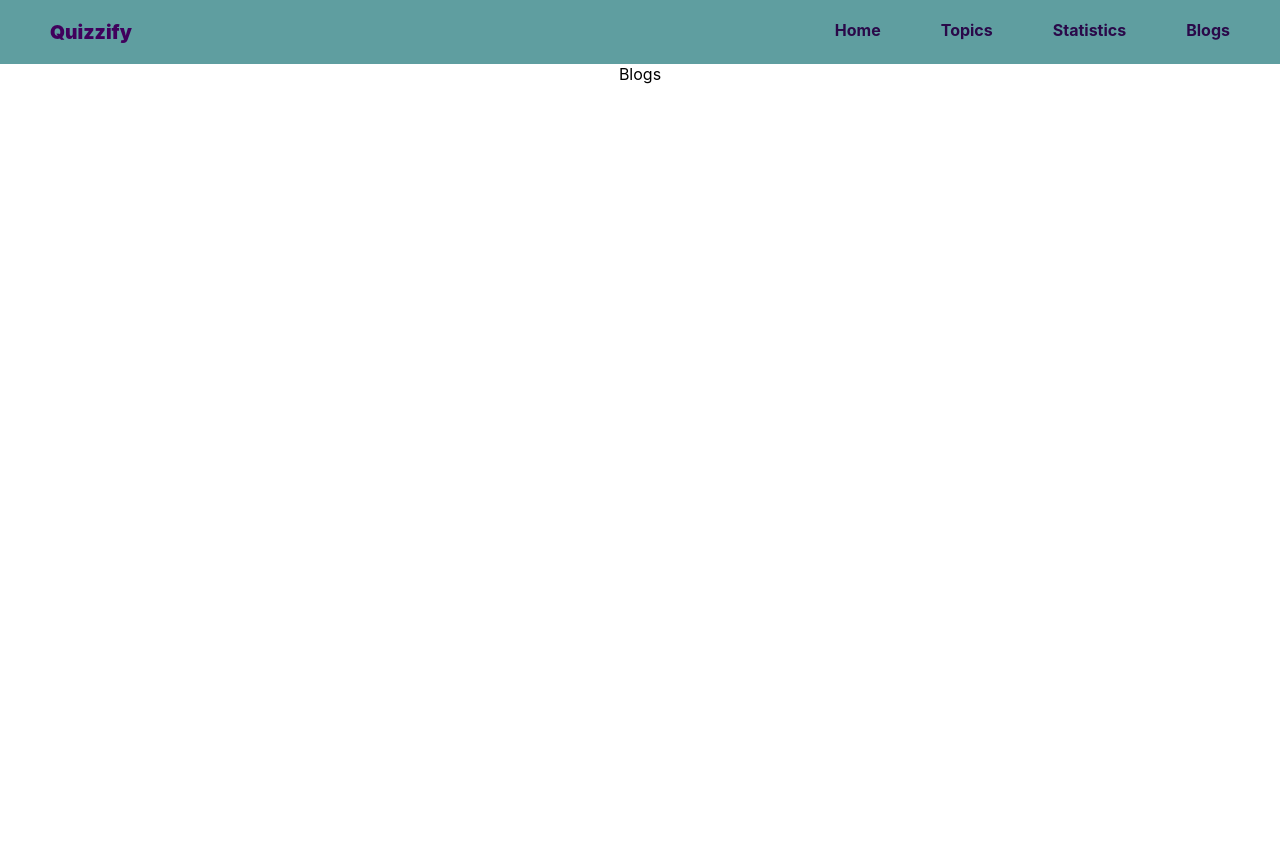
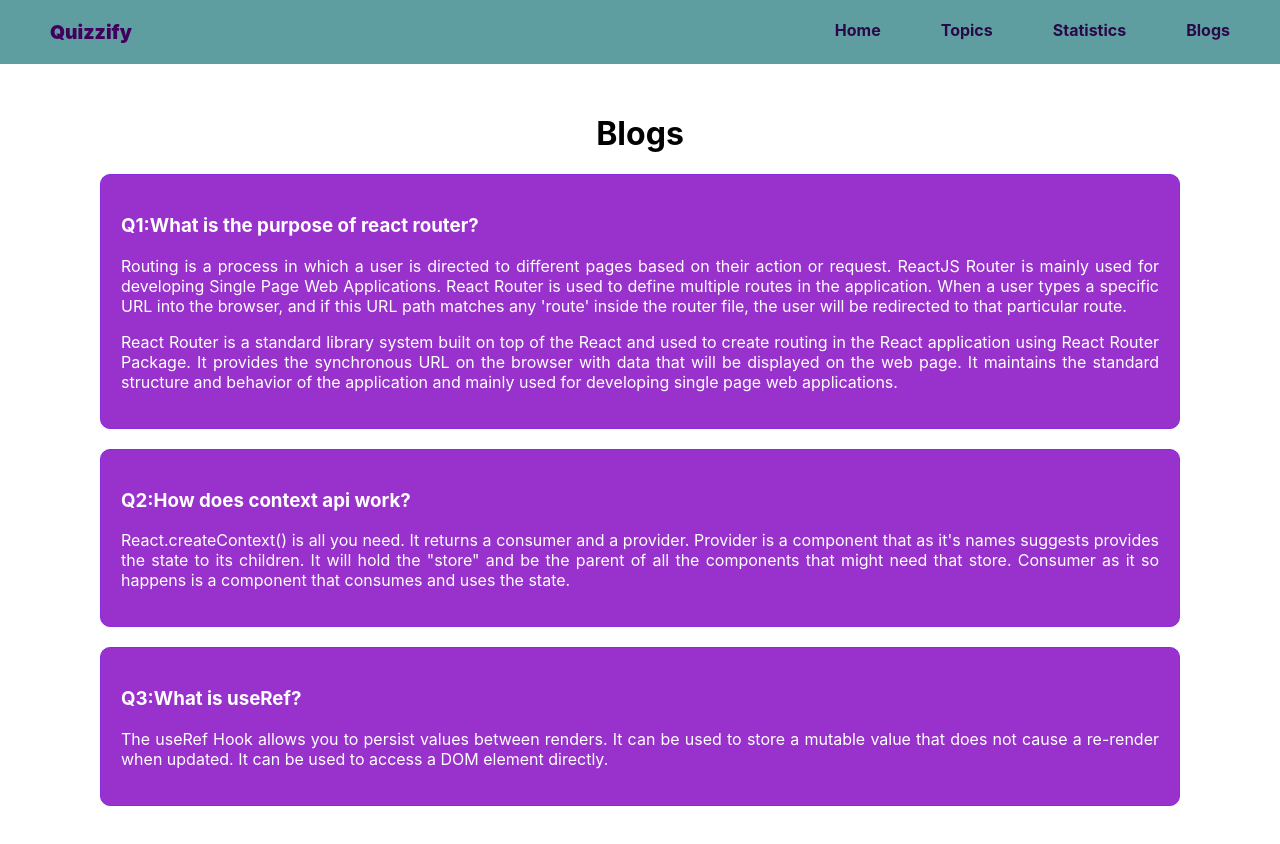
Before and after one commit to syedfarhanreza/quizzify, a React (Create React App) app: page /blogs in a window 1280 px wide. Shown: the top 844 px of the page. Before the commit the page ends 800 px from the top, so only its background shows below. Built offline with nearby package versions, Linux system fonts and the light colour scheme.

Commit message:
blogs question and stylesadded

```diff
--- /dev/null
+++ b/src/components/Blogs/Blogs.css
@@ -0,0 +1,17 @@
+.blogs-container{
+    margin: 50px  100px 100px 100px;
+}
+.blog{
+    color: white;
+    background-color:darkorchid;
+    border: 1px solid blueviolet;
+    border-radius: 10px;
+    padding: 20px;
+    margin-bottom: 20px;
+}
+.blog h3{
+    text-align: left;
+}
+.blog p{
+    text-align: justify;
+}
--- a/src/components/Blogs/Blogs.js
+++ b/src/components/Blogs/Blogs.js
@@ -1,9 +1,23 @@
 import React from 'react';
-
+import './Blogs.css'
 const Blogs = () => {
     return (
-        <div>
-            Blogs
+        <div className='blogs-container'>
+            <h1>Blogs</h1>
+            <div className='blog'>
+                <h3>Q1:What is the purpose of react router?</h3>
+                <p>Routing is a process in which a user is directed to different pages based on their action or request. ReactJS Router is mainly used for developing Single Page Web Applications. React Router is used to define multiple routes in the application. When a user types a specific URL into the browser, and if this URL path matches any 'route' inside the router file, the user will be redirected to that particular route.</p>
+                <p>React Router is a standard library system built on top of the React and used to create routing in the React application using React Router Package. It provides the synchronous URL on the browser with data that will be displayed on the web page. It maintains the standard structure and behavior of the application and mainly used for developing single page web applications.</p>
+            </div>
+            <div className='blog'>
+                <h3>Q2:How does context api work?</h3>
+                <p>React.createContext() is all you need. It returns a consumer and a provider. Provider is a component that as it's names suggests provides the state to its children. It will hold the "store" and be the parent of all the components that might need that store. Consumer as it so happens is a component that consumes and uses the state.</p>
+            </div>
+            <div className='blog'>
+                <h3>Q3:What is useRef?</h3>
+                <p>
+                    The useRef Hook allows you to persist values between renders. It can be used to store a mutable value that does not cause a re-render when updated. It can be used to access a DOM element directly. </p>
+            </div>
         </div>
     );
 };
--- a/src/components/Statistics/Statistics.css
+++ b/src/components/Statistics/Statistics.css
@@ -3,4 +3,5 @@
  justify-content: center;
  margin-left: 100px;
  margin-right: 100px;
+ background-color: lightyellow;
 }
```
